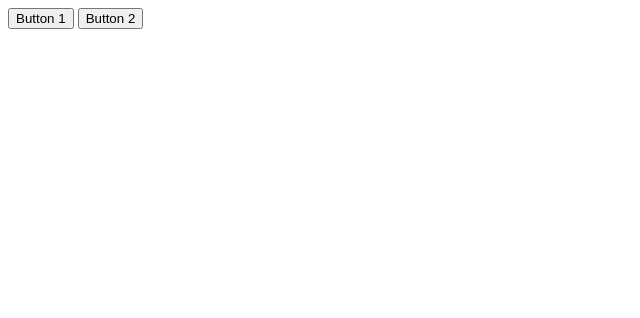
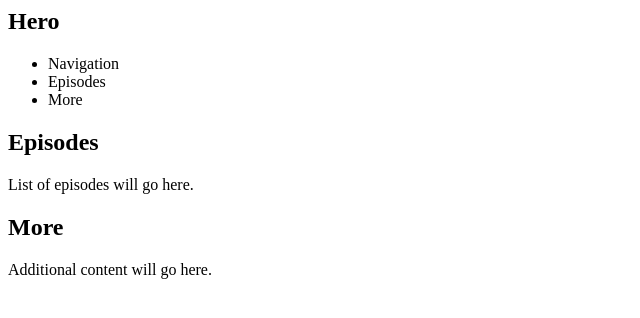
Before and after one commit to nickuxteam/Test, a plain HTML site: page index.html in a window 1280 px wide. Shown: the whole page, without its empty margins (0-640 px from the left). Drawn offline with Linux system fonts and the light colour scheme.

Commit message:
Update index.html with new sections

```diff
--- a/index.html
+++ b/index.html
@@ -1,18 +1,18 @@
-<!DOCTYPE html>
-<html lang="en">
-<head>
-    <meta charset="UTF-8">
-    <meta name="viewport" content="width=device-width, initial-scale=1.0">
-    <title>Document</title>
-</head>
-<body>
-    <video width="100%" height="auto" controls hidden>
-        <source src="video.mp4" type="video/mp4">
-        Your browser does not support the video tag.
-    </video>
-    <div>
-        <button>Button 1</button>
-        <button>Button 2</button>
-    </div>
-</body>
-</html>
+<header>
+  <nav>
+    <h1>Hero</h1>
+    <ul>
+      <li>Navigation</li>
+      <li>Episodes</li>
+      <li>More</li>
+    </ul>
+  </nav>
+</header>
+<section>
+  <h2>Episodes</h2>
+  <p>List of episodes will go here.</p>
+</section>
+<section>
+  <h2>More</h2>
+  <p>Additional content will go here.</p>
+</section>
```
